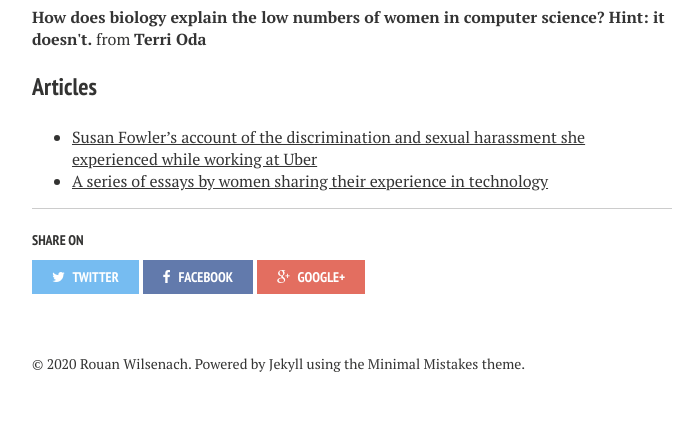
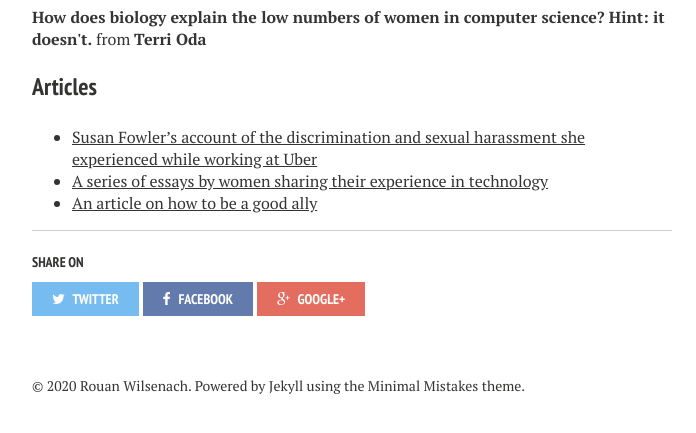
Before and after one commit to rouanw/rouanw.github.io, a Jekyll site: the page built from diversity-in-tech/index.md, in a window 1280 px wide and 900 px high, scrolled down 2691 px, cut to the strip 456-889 px from the top of the window. Shown: the whole strip, without its empty margins (288-984 px from the left). Built offline with Jekyll 4.4.1, drawn with Linux system fonts in a browser that asks for light colours; nearby versions of some CDN libraries; some web fonts are replaced.

Commit message:
add article on being a good ally

```diff
--- a/diversity-in-tech/index.md
+++ b/diversity-in-tech/index.md
@@ -39,3 +39,4 @@ __Brittany Storoz on the etymology of programming__
 
 - [Susan Fowler's account of the discrimination and sexual harassment she experienced while working at Uber](https://www.susanjfowler.com/blog/2017/2/19/reflecting-on-one-very-strange-year-at-uber)
 - [A series of essays by women sharing their experience in technology](https://www.seattletimes.com/education-lab/yes-women-can-and-do-want-to-code-uw-professors-and-alumnae-say/)
+- [An article on how to be a good ally](https://www.bbc.co.uk/programmes/articles/GxjYmfnH6hbMMy26Z2yTth/how-to-be-a-good-ally)
```
